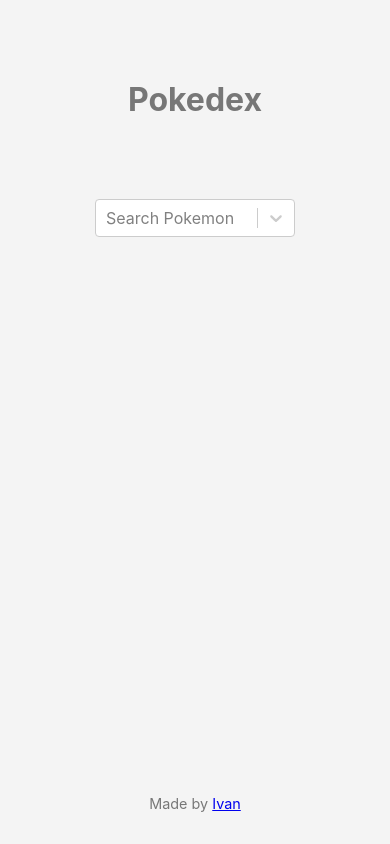
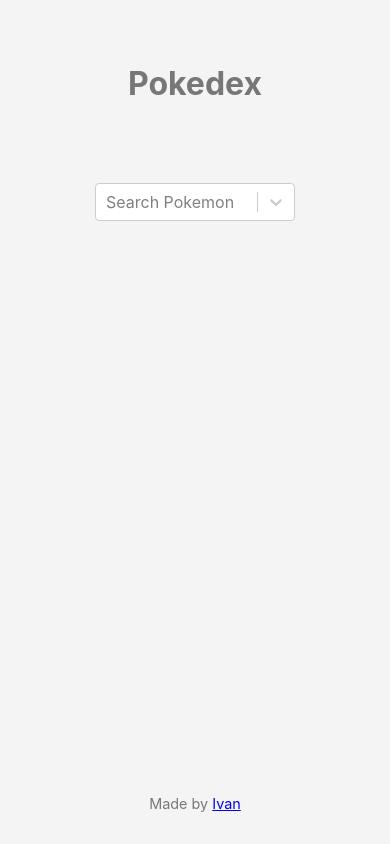
Before and after one commit to ivanms1/pokedex-react, a React (Create React App) app: page / in a window 390 px wide. Built offline with nearby package versions, Linux system fonts and the light colour scheme.

Commit message:
mobile styles

```diff
--- a/src/App.css
+++ b/src/App.css
@@ -13,7 +13,7 @@
   flex-direction: column;
   align-items: center;
   height: calc(100vh - 20rem);
-  padding: 5rem;
+  padding: 4rem;
 }
 
 .Pokedex {
@@ -35,6 +35,9 @@
 }
 
 @media (min-width: 800px) {
+  .App {
+    padding: 5rem;
+  }
   .Select {
     min-width: 400px;
   }
```
